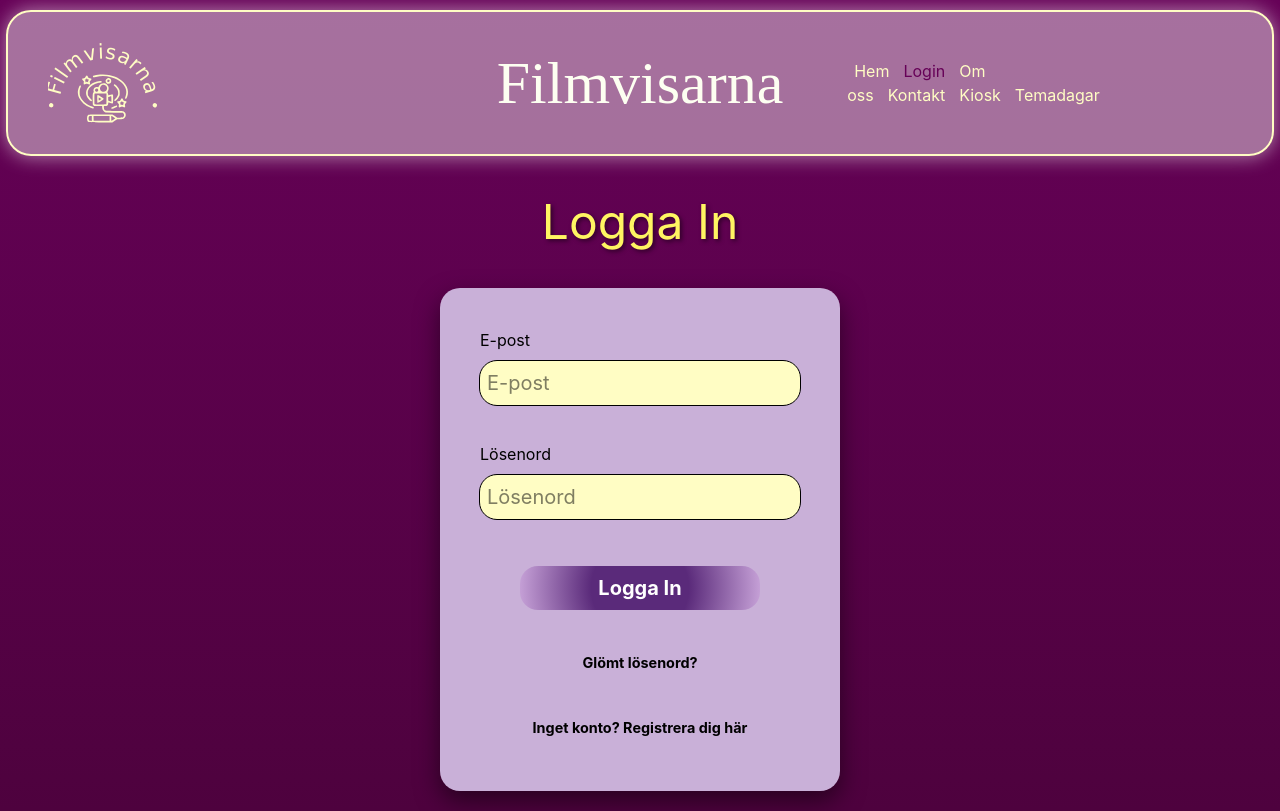
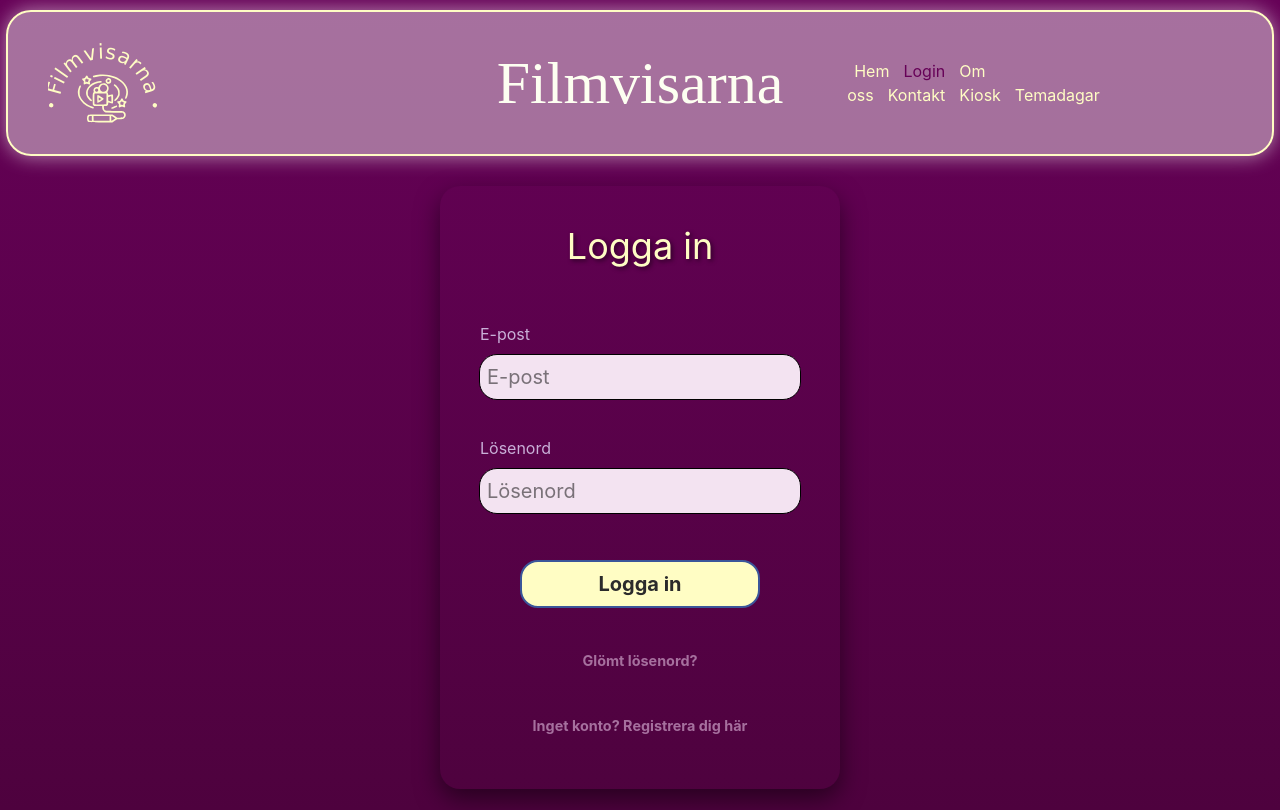
Before and after one commit to hkmp1303/filmvisarna, a React (Vite) app: page /login in a window 1280 px wide. Built offline with nearby package versions, Linux system fonts and the light colour scheme; no server answers; a web font is replaced by a local one.

Commit message:
Update login styling using global color variables
Imporve login/logout styling

```diff
--- a/src/css/Login.css
+++ b/src/css/Login.css
@@ -5,15 +5,15 @@
   @apply flex flex-col items-center justify-center min-h-[80vh] p-5 text-white;
 }
 
-.login-big-text h1 {
-  @apply text-[3rem] mb-7.5;
-  color: var(--log-heading-primary);
+.login-big-text h2 {
+  @apply text-4xl mb-9 self-center;
+  color: var(--font-primary);
   text-shadow: 2px 2px 4px rgba(0, 0, 0, 0.5);
 }
 
 .login-input {
   @apply flex flex-col gap-5 p-10 rounded-[20px] w-full max-w-[400px];
-  background-color: var(--second-bg);
+  background-color: var(--btn-grad-backcolor);
   box-shadow: 0 10px 25px rgba(0, 0, 0, 0.5);
 }
 
@@ -23,8 +23,8 @@
 }
 
 .logged-in-title {
-  @apply mb-5;
-  color: var(--log-heading-primary);
+  @apply mb-8.5;
+  color: var(--font-primary);
 }
 
 .logged-in-text {
@@ -42,7 +42,7 @@
 
 .login-input input {
   @apply self-center mb-4 p-[7px] rounded-[18px] text-[20px] cursor-pointer outline-none transition-all;
-  background: var(--input-grad-backcolor);
+  background: var(--input-light-bg);
   border: 1px solid #000000;
   color: black;
 
@@ -51,7 +51,7 @@
   }
 
   &:focus {
-    @apply bg-white/20;
+    @apply bg-white/60;
     border-color: var(--log-heading-primary);
   }
 }
@@ -69,13 +69,14 @@
   font-weight: bold;
   cursor: pointer;
   margin-top: 10px;
-  transition: transform 0.1s, background-color 0.2s;
+
 }
 
 .confirm-btn {
-  @apply self-center justify-self-center w-[15rem] p-[7px] rounded-[18px] text-[20px] text-white cursor-pointer transition-transform duration-100;
-  background: var(--btn-grad-backcolor);
-  border: 0 solid #7a5a9a;
+  @apply self-center justify-self-center w-[15rem] p-[7px] rounded-[18px] text-[20px] cursor-pointer transition-transform duration-100;
+  color: var(--text-charcoal);
+  background: var(--input-grad-backcolor);
+  border: 2px solid var(--booked-blue-border);
   margin: 10px 0;
 
   &:hover {
@@ -85,8 +86,9 @@
 
 
 .confirm-btn:hover {
-  background-color: #fff;
-  transform: scale(1.02);
+  background-color: var(--second-bg);
+  border: 2px solid var(--log-heading-primary);
+
 }
 
 /* Röd Logga ut-knapp */
@@ -101,7 +103,7 @@
 
 .forgoten-password-btn {
   @apply bg-transparent text-black no-underline text-[0.9rem] mt-0 cursor-pointer;
-
+  color: var(--header-bg);
   &:hover {
     @apply text-white;
   }
@@ -109,7 +111,7 @@
 
 .email-input > label,
 .password-input > label {
-  color: #000;
+  color: var(--second-bg);
 }
 
 /* .forgoten-password-btn:hover {
@@ -122,8 +124,9 @@
 }*/
 
 .error-message {
-  color: #b00 !important;
+  color: rgb(226, 10, 10) !important;
+  text-shadow: 2px 2px 4px rgba(0, 0, 0, 0.5);
   text-align: center;
-  font-size: 1.2rem !important;
+  font-size: 1.3rem !important;
   font-weight: bold;
 }
--- a/src/pages/Login.tsx
+++ b/src/pages/Login.tsx
@@ -85,11 +85,11 @@ export default function Login() {
 
   return (
     <div className="login-container">
-      <div className="login-big-text">
-        <h1>Logga In</h1>
-      </div>
 
       <form className="login-input" autoComplete="off">
+        <div className="login-big-text">
+          <h2>Logga in</h2>
+        </div>
         {error && <p className="error-message">{error}</p>}
 
         <div className="email-input">
@@ -113,7 +113,7 @@ export default function Login() {
         </div>
 
         <div className="confirm">
-          <button className="confirm-btn" onClick={handleLogin}>Logga In</button>
+          <button className="confirm-btn" onClick={handleLogin}>Logga in</button>
         </div>
 
         <div className="forgotten-password">
```
